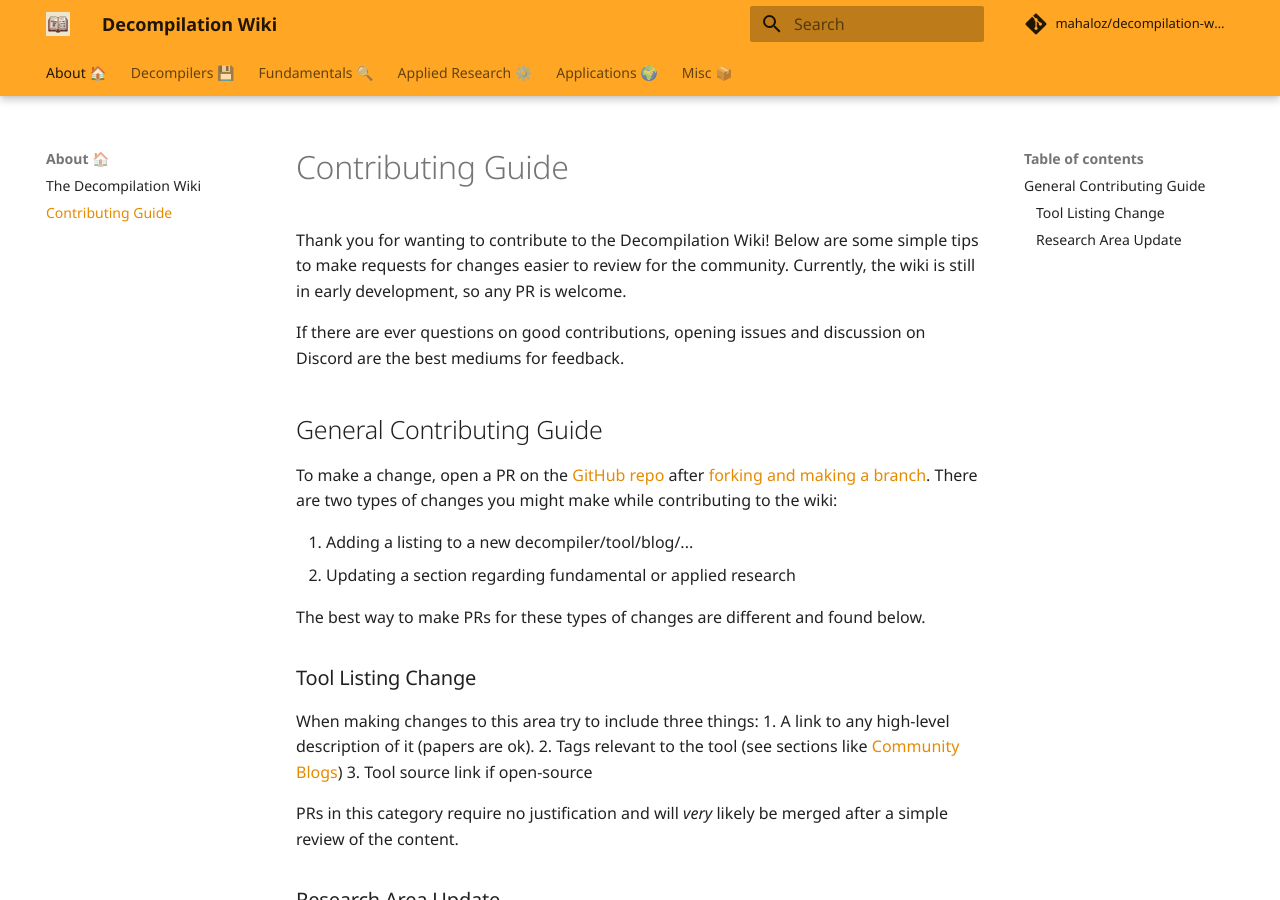
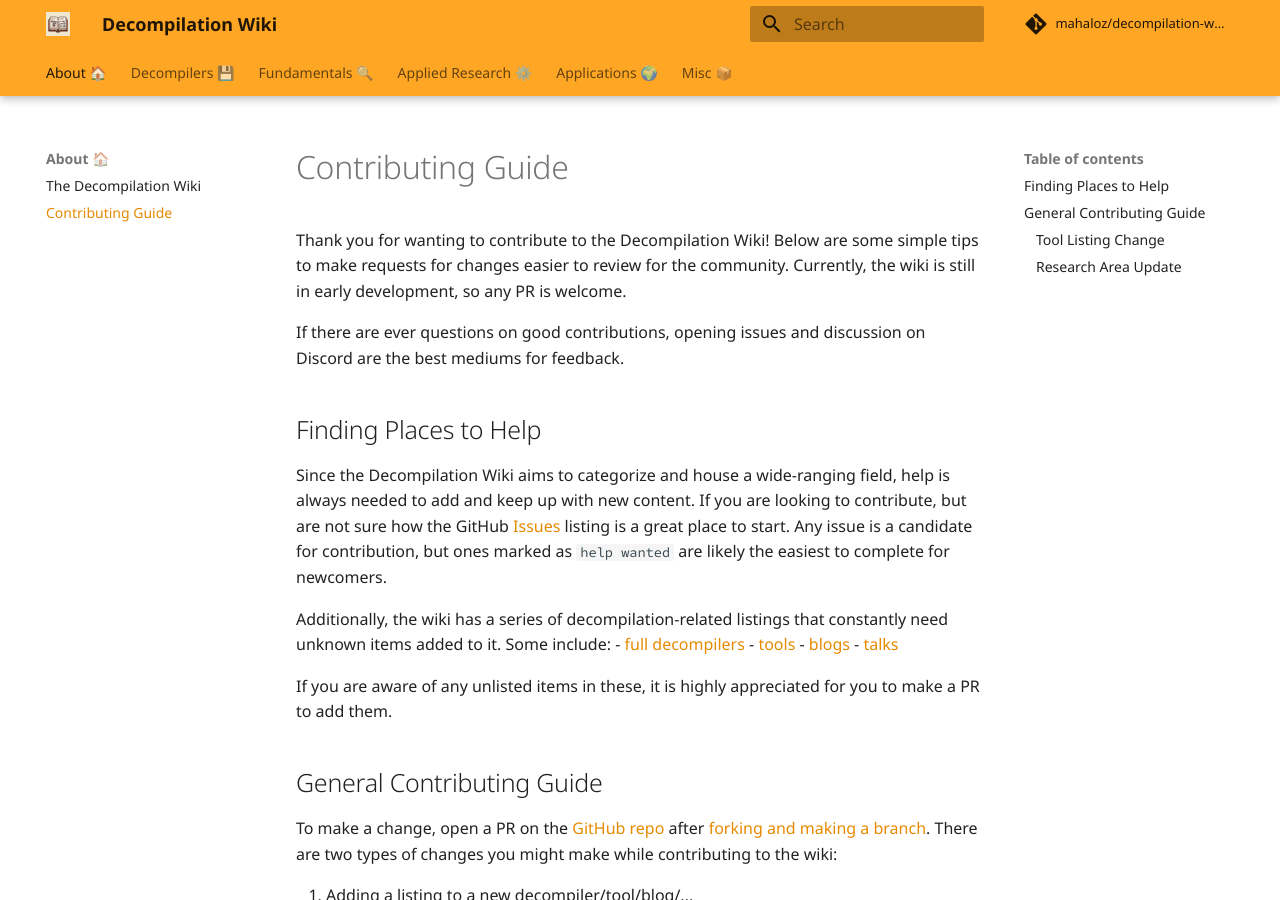
Before and after one commit to mahaloz/decompilation-wiki, an MkDocs documentation site: the page built from docs/contributing.md, in a window 1280 px wide and 900 px high. Built offline with MkDocs 1.6.1 and Material for MkDocs 9.7.7, drawn with Linux system fonts in a browser that asks for light colours; comment, search, counter and statistics services are not loaded.

```diff
--- a/docs/contributing.md
+++ b/docs/contributing.md
@@ -4,6 +4,20 @@
 Currently, the wiki is still in early development, so any PR is welcome.
 
 If there are ever questions on good contributions, opening issues and discussion on Discord are the best mediums for feedback.
+
+## Finding Places to Help
+Since the Decompilation Wiki aims to categorize and house a wide-ranging field, help is always needed to add and keep up with new content.
+If you are looking to contribute, but are not sure how the GitHub [Issues](https://github.com/mahaloz/decompilation-wiki/issues) listing is a great place to start.
+Any issue is a candidate for contribution, but ones marked as `help wanted` are likely the easiest to complete for newcomers.
+
+Additionally, the wiki has a series of decompilation-related listings that constantly need unknown items added to it.
+Some include:
+- [full decompilers](/decompilers/directory)
+- [tools](/decompilers/tools)
+- [blogs](/misc/blogs)
+- [talks](/misc/talks)
+
+If you are aware of any unlisted items in these, it is highly appreciated for you to make a PR to add them.
 
 ## General Contributing Guide
 To make a change, open a PR on the [GitHub repo](https://github.com/mahaloz/decompilation-wiki) after [forking and making a branch](https://akrabat.com/the-beginners-guide-to-contributing-to-a-github-project/).
--- a/mkdocs.yml
+++ b/mkdocs.yml
@@ -57,6 +57,7 @@
   - applications/program_reconstruction.md
 - Misc 📦:
   - misc/blogs.md
+  - misc/talks.md
 markdown_extensions:
 - admonition
 - md_in_html
```
Also changed, not shown: docs/fundamentals/overview.md (+0 -1 lines), docs/misc/talks.md (added, +13 -0 lines).
